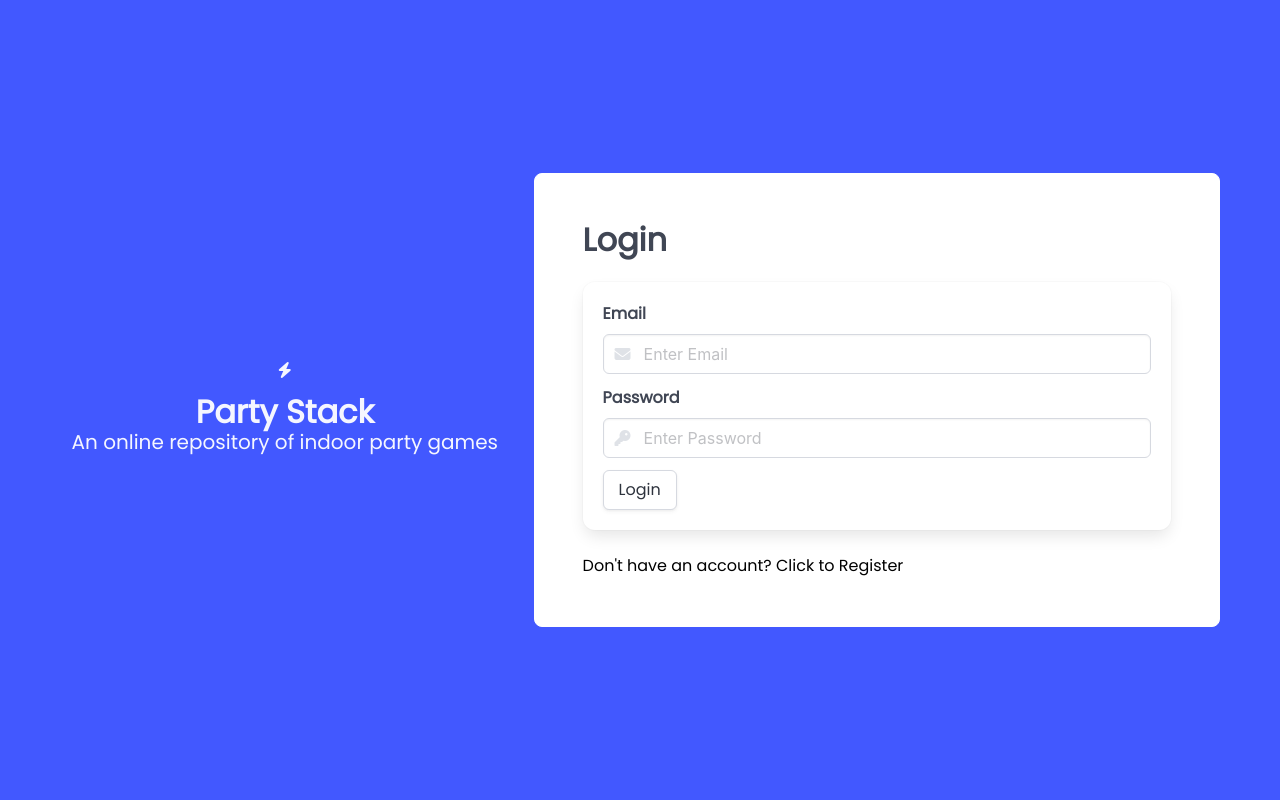
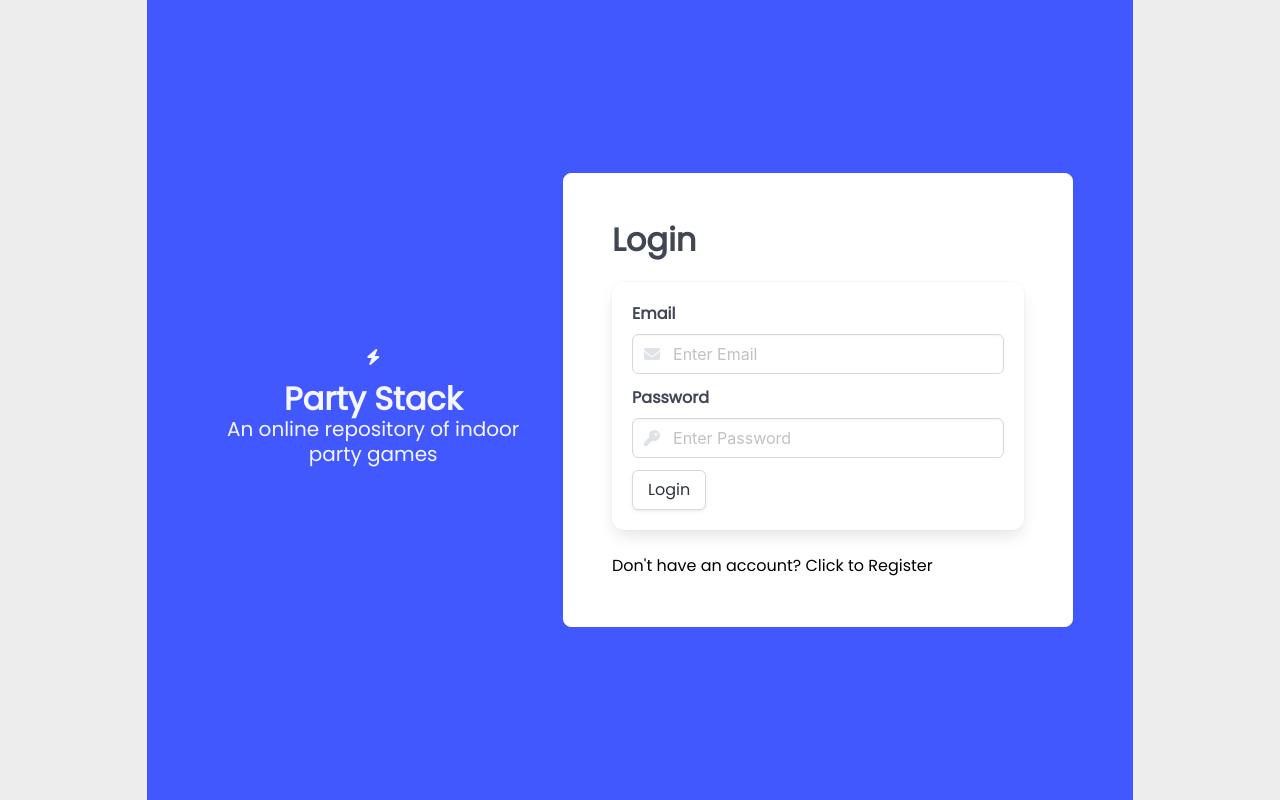
Before and after one commit to ladeoshodi/party-stack-fe, a React (Vite) app: page / in a window 1280 px wide. Built offline with nearby package versions, Linux system fonts and the light colour scheme; no server answers.

Commit message:
Specify a max-width for the body content

```diff
--- a/src/LandingPage.tsx
+++ b/src/LandingPage.tsx
@@ -19,7 +19,7 @@ function LandingPage() {
   }, [navigate]);
 
   return (
-    <>
+    <div className="ps-body-main">
       <section className="hero is-link is-fullheight">
         <div className="hero-body">
           <div className="columns is-vcentered ps-landing-page">
@@ -42,7 +42,7 @@ function LandingPage() {
           </div>
         </div>
       </section>
-    </>
+    </div>
   );
 }
 
--- a/src/styles/App.css
+++ b/src/styles/App.css
@@ -11,6 +11,11 @@ body {
   min-height: 100vh;
 }
 
+.ps-body-main {
+  max-width: 1000px;
+  margin: 0 auto;
+}
+
 #root {
   display: flex;
   flex-direction: column;
@@ -19,6 +24,8 @@ body {
 
 .main {
   flex: 1;
+  max-width: 1000px;
+  margin: 0 auto;
 }
 
 .hero-body {
```
